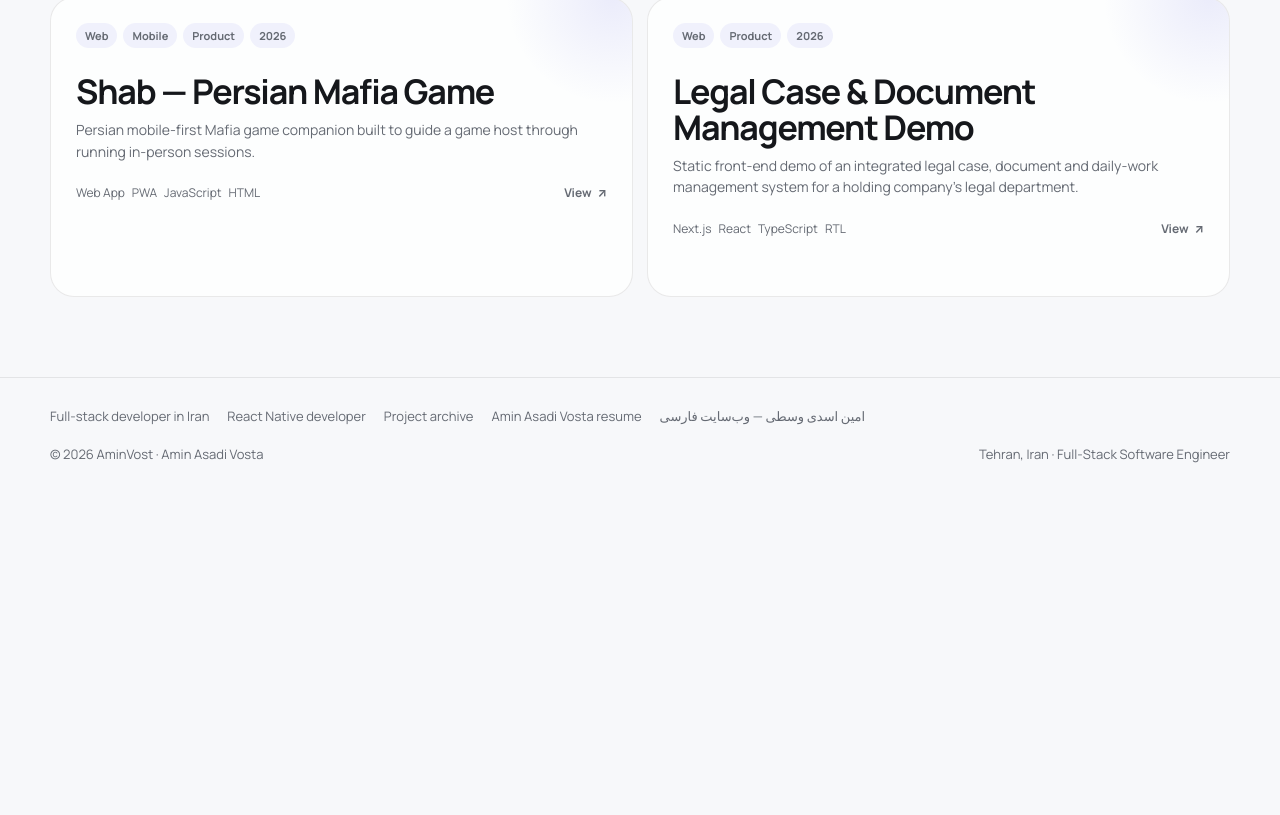
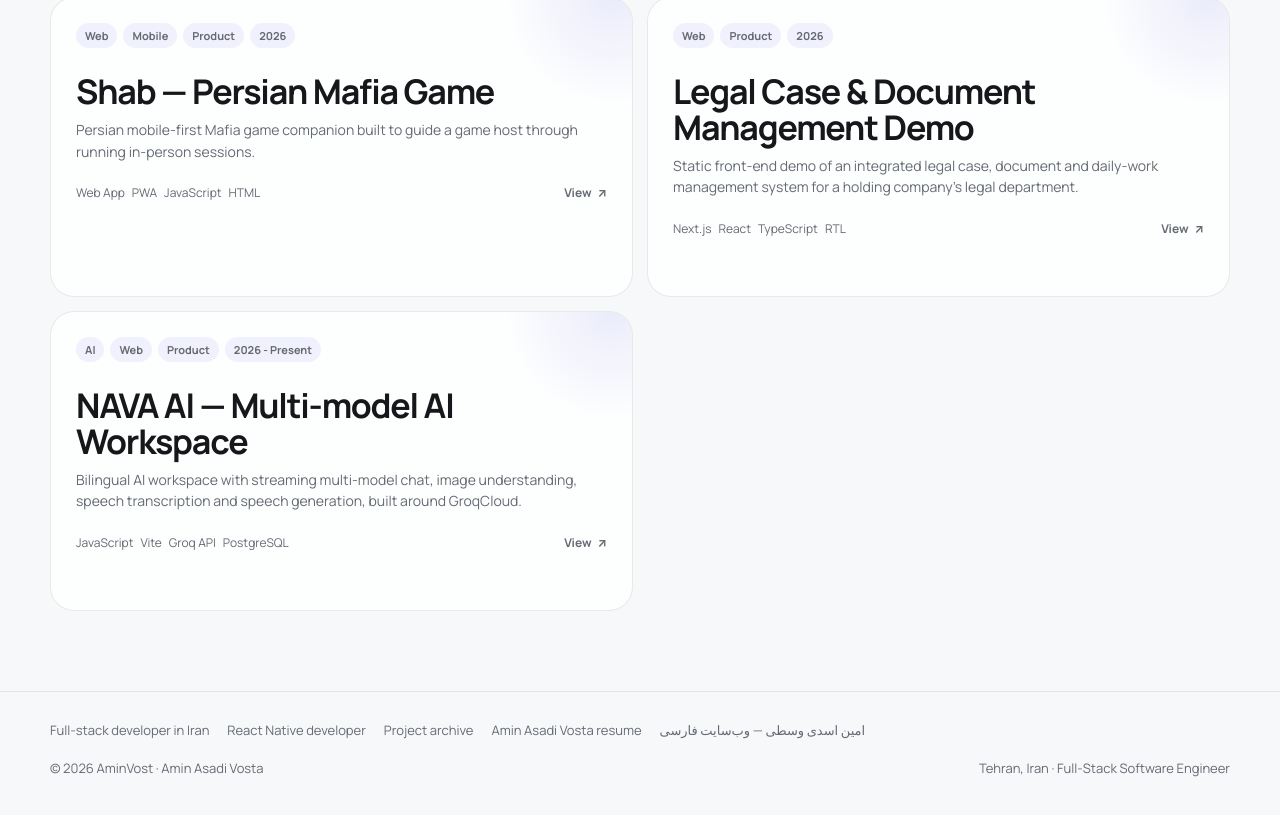
Before and after one commit to AminVost/AminVost, a Next.js app: page /projects in a window 1280 px wide. Shown: the part 5646-6461 px from the top of the page. Before the commit the page ends 6153 px from the top, so only its background shows below. Built offline with nearby package versions, Linux system fonts and the light colour scheme; no server answers; a web font is replaced by a local one.

Commit message:
Feature bilingual NAVA AI workspace case study in portfolio

```diff
--- a/data/projects-fa.ts
+++ b/data/projects-fa.ts
@@ -301,6 +301,19 @@ const fa: Record<number, ProjectFaOverride> = {
       "رابط کاملاً Responsive و RTL فارسی با حالت روشن/تیره و زبان بصری دفتر حقوقی.",
       "آماده‌سازی ساختار برای اتصال آینده به Backend، Database، Authentication، Permission، Storage خصوصی و API رسمی عدل ایران."
     ]
+  },
+  35: {
+    "context": "پروژه شخصی",
+    "role": "توسعه‌دهنده فول‌استک / سازنده محصول",
+    "contribution": "طراحی محصول، معماری، اتصال به API مدل‌های هوش مصنوعی، مدیریت حساب و سهمیه کاربران و انتشار پروژه به‌صورت End-to-End.",
+    "summary": "فضای کار هوش مصنوعی دوزبانه با چت چندمدلی Streaming، تحلیل تصویر، تبدیل صوت به متن و تولید صوت بر بستر GroqCloud.",
+    "highlights": [
+      "رابط واکنش‌گرا با فارسی RTL، انگلیسی LTR، فونت Vazirmatn، حالت روشن و تاریک و انتخاب جست‌وجوپذیر مدل‌ها.",
+      "چت Streaming با نمایش Markdown، تاریخچه گفتگو، اسکرول نرم و امکان توقف تولید پاسخ.",
+      "اتصال به مدل‌های Groq برای تحلیل تصویر و OCR، تبدیل صوت Whisper، تولید صوت Orpheus و بررسی ایمنی محتوا.",
+      "ورود با گوگل و ایمیل تأییدشده، سهمیه روزانه مبتنی بر PostgreSQL و پنل مدیریت کاربران.",
+      "اتصال به API در سمت سرور و انتشار روی Vercel."
+    ]
   }
 };
 
--- a/data/projects.ts
+++ b/data/projects.ts
@@ -144,7 +144,7 @@ export const projects: Project[] = [
       "Web"
     ],
     "featured": true,
-    "featuredRank": 6
+    "featuredRank": 7
   },
   {
     "id": 5,
@@ -325,7 +325,7 @@ export const projects: Project[] = [
       "Game"
     ],
     "featured": true,
-    "featuredRank": 9
+    "featuredRank": 10
   },
   {
     "id": 10,
@@ -536,7 +536,7 @@ export const projects: Project[] = [
       "Web"
     ],
     "featured": true,
-    "featuredRank": 5
+    "featuredRank": 6
   },
   {
     "id": 17,
@@ -568,7 +568,7 @@ export const projects: Project[] = [
       "Product"
     ],
     "featured": true,
-    "featuredRank": 7
+    "featuredRank": 8
   },
   {
     "id": 18,
@@ -616,7 +616,7 @@ export const projects: Project[] = [
       "Game"
     ],
     "featured": true,
-    "featuredRank": 4
+    "featuredRank": 5
   },
   {
     "id": 19,
@@ -738,7 +738,7 @@ export const projects: Project[] = [
       "Web"
     ],
     "featured": true,
-    "featuredRank": 8
+    "featuredRank": 9
   },
   {
     "id": 23,
@@ -924,7 +924,7 @@ export const projects: Project[] = [
       "Product"
     ],
     "featured": true,
-    "featuredRank": 3
+    "featuredRank": 4
   },
   {
     "id": 29,
@@ -1101,6 +1101,42 @@ export const projects: Project[] = [
     ],
     "featured": false,
     "featuredRank": 999
+  },
+  {
+    "id": 35,
+    "slug": "nava-ai",
+    "title": "NAVA AI — Multi-model AI Workspace",
+    "url": "https://nava-groq-chatbot.vercel.app/",
+    "period": "2026 - Present",
+    "context": "Personal Project",
+    "role": "Full-Stack Developer / Product Creator",
+    "contribution": "End-to-end product design, architecture, AI API integration, account and quota management, and deployment.",
+    "summary": "Bilingual AI workspace with streaming multi-model chat, image understanding, speech transcription and speech generation, built around GroqCloud.",
+    "highlights": [
+      "Responsive Persian RTL and English LTR interface with Vazirmatn, light/dark themes, searchable model selection and mobile-friendly navigation.",
+      "Incremental streaming chat with Markdown, conversation history, smooth scrolling, and cancellation.",
+      "Integrated Groq model discovery, vision/OCR, Whisper transcription, Orpheus speech synthesis and content safety tools.",
+      "Google and verified email authentication, PostgreSQL-backed daily request quotas, and an administrator dashboard for user management.",
+      "Server-side API integration and deployment on Vercel."
+    ],
+    "technologies": [
+      "JavaScript",
+      "Vite",
+      "Groq API",
+      "PostgreSQL",
+      "Neon Auth",
+      "Tom Select",
+      "REST API",
+      "SSE Streaming",
+      "Vercel"
+    ],
+    "categories": [
+      "AI",
+      "Web",
+      "Product"
+    ],
+    "featured": true,
+    "featuredRank": 3
   }
 ] as Project[];
 
```
